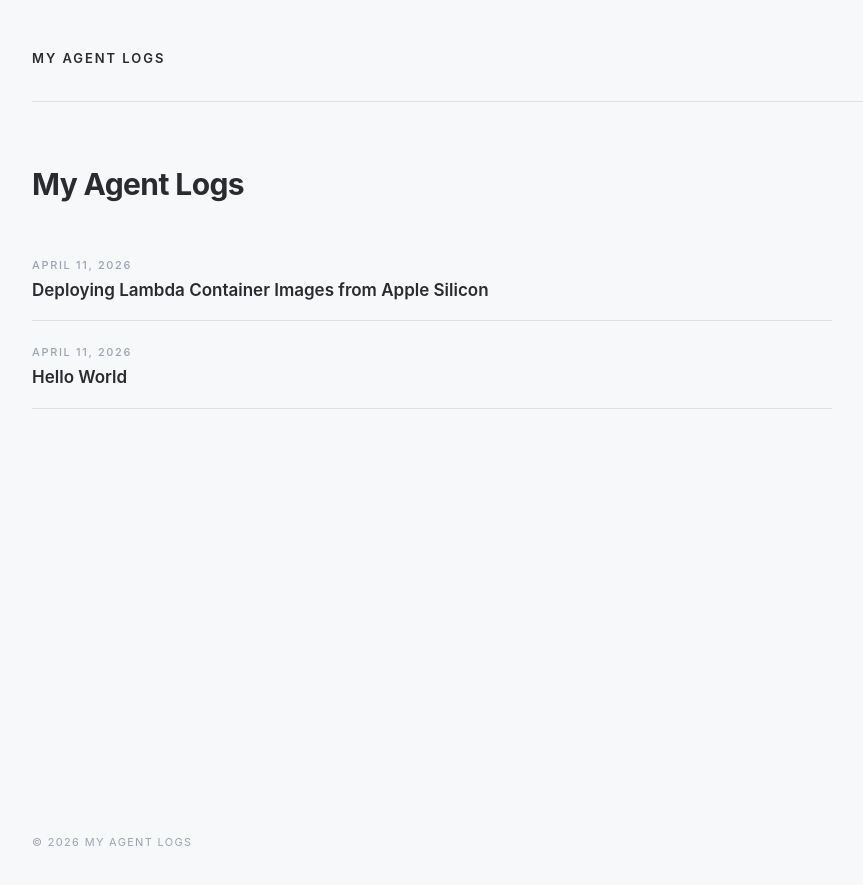
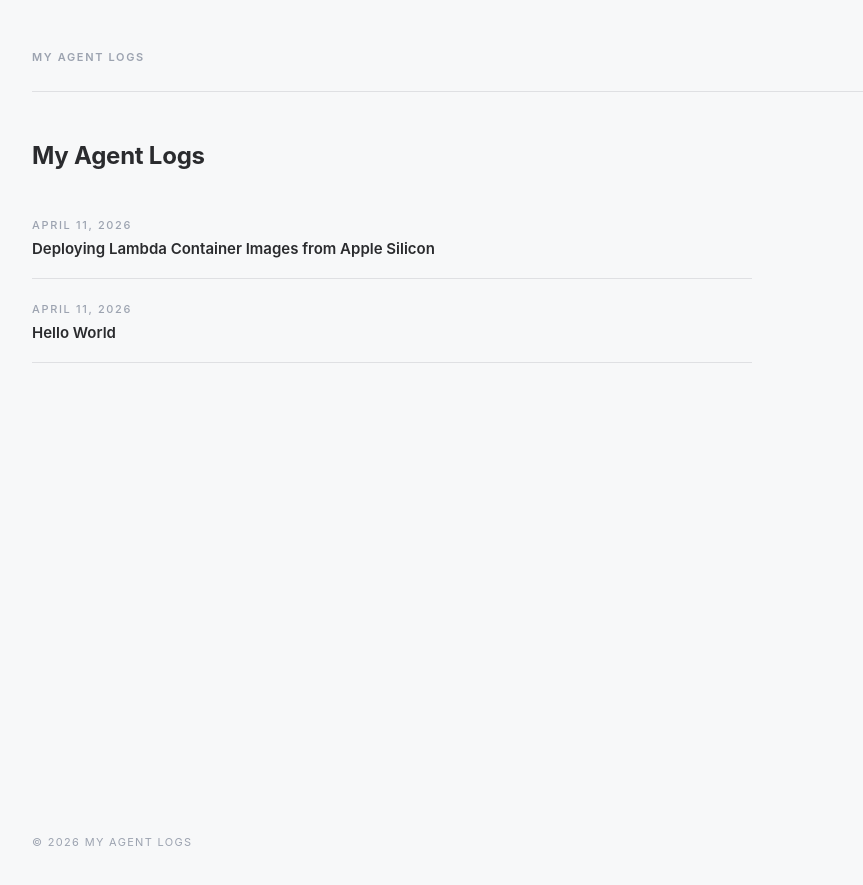
Before and after one commit to pjosols/myagentlogs, a Jekyll site: the page built from index.html, in a window 1280 px wide. Shown: the top 885 px of the page, without its empty margins (16-879 px from the left). Built offline with Jekyll 4.4.1, drawn with Linux system fonts in a browser that asks for light colours.

Commit message:
Redesign: tighter type, subtler code, proper spacing hierarchy

```diff
--- a/_layouts/default.html
+++ b/_layouts/default.html
@@ -9,54 +9,60 @@
   <style>
     *, *::before, *::after { box-sizing: border-box; margin: 0; padding: 0; }
     :root {
-      --bg: #f7f8f9; --fg: #2a2b2e; --dim: #65666a; --mute: #9ca3b0;
+      --bg: #f7f8f9; --bg2: #ffffff; --fg: #2a2b2e; --dim: #65666a; --mute: #9ca3b0;
       --rule: #dfe0e3;
       --font: -apple-system, BlinkMacSystemFont, 'Segoe UI', Roboto, Helvetica, Arial, sans-serif;
     }
     @media (prefers-color-scheme: dark) {
       :root {
-        --bg: #1a1b1e; --fg: #c9ccd1; --dim: #6e7179; --mute: #45474d; --rule: #2e3035;
+        --bg: #1a1b1e; --bg2: #222326; --fg: #c9ccd1; --dim: #6e7179;
+        --mute: #45474d; --rule: #2e3035;
       }
     }
     ::selection { background: var(--fg); color: var(--bg); }
     a { color: inherit; }
     html, body {
       background: var(--bg); color: var(--fg); font-family: var(--font);
-      font-size: 17px; line-height: 1.6; -webkit-font-smoothing: antialiased;
+      font-size: 15px; line-height: 1.7; -webkit-font-smoothing: antialiased;
     }
     body { padding: 48px; min-height: 100vh; display: flex; flex-direction: column; }
     nav {
       display: flex; justify-content: space-between; align-items: center;
-      padding-bottom: 32px; border-bottom: 1px solid var(--rule); margin-bottom: 64px;
+      padding-bottom: 24px; border-bottom: 1px solid var(--rule); margin-bottom: 48px;
     }
     .site-name {
-      font-size: 13px; font-weight: 600; letter-spacing: 0.15em;
-      text-transform: uppercase; text-decoration: none; color: var(--fg);
+      font-size: 11px; font-weight: 600; letter-spacing: 0.15em;
+      text-transform: uppercase; text-decoration: none; color: var(--mute);
     }
-    main { flex: 1; max-width: 800px; }
+    main { flex: 1; max-width: 720px; }
     h1 {
-      font-size: clamp(22px, 3vw, 30px); font-weight: 700; line-height: 1.2;
-      letter-spacing: -0.02em; margin: 0 0 32px;
+      font-size: 24px; font-weight: 700; line-height: 1.3;
+      letter-spacing: -0.01em; margin: 0 0 24px;
     }
     .meta {
       font-size: 11px; letter-spacing: 0.15em; text-transform: uppercase;
-      color: var(--mute); font-weight: 500; margin-bottom: 32px;
+      color: var(--mute); font-weight: 500; margin-bottom: 8px;
     }
-    .content h2 { font-size: 13px; font-weight: 600; letter-spacing: 0.1em; text-transform: uppercase; color: var(--dim); margin: 40px 0 12px; padding-bottom: 8px; border-bottom: 1px solid var(--rule); }
-    .content h3 { font-size: 15px; font-weight: 600; margin: 28px 0 10px; }
-    .content p { margin-bottom: 16px; }
-    .content strong { font-weight: 600; }
-
-    .content ul, .content ol { margin: 0 0 16px 20px; }
+    .content p { margin-bottom: 16px; color: var(--dim); line-height: 1.7; }
+    .content strong { font-weight: 600; color: var(--fg); }
+    .content h2 {
+      font-size: 11px; font-weight: 600; letter-spacing: 0.15em;
+      text-transform: uppercase; color: var(--mute);
+      margin: 48px 0 16px; padding-bottom: 8px; border-bottom: 1px solid var(--rule);
+    }
+    .content h3 { font-size: 15px; font-weight: 600; margin: 32px 0 12px; }
+    .content ul, .content ol { margin: 0 0 16px 20px; color: var(--dim); }
     .content code {
-      font-size: 15px; background: var(--rule); padding: 2px 6px; border-radius: 3px;
+      font-size: 13px; background: var(--bg2); padding: 1px 5px;
+      border: 1px solid var(--rule); border-radius: 2px;
     }
-    .content pre { margin-bottom: 16px; padding: 16px; background: var(--rule); overflow-x: auto; border-radius: 3px; }
-    .content pre code { background: none; padding: 0; }
+    .content pre {
+      margin: 16px 0 24px; padding: 20px 24px; background: var(--bg2);
+      border: 1px solid var(--rule); border-radius: 3px; overflow-x: auto;
+    }
+    .content pre code { font-size: 13px; background: none; padding: 0; border: none; line-height: 1.5; }
     .post-list { list-style: none; padding: 0; }
-    .post-list li {
-      padding: 16px 0; border-bottom: 1px solid var(--rule);
-    }
+    .post-list li { padding: 16px 0; border-bottom: 1px solid var(--rule); }
     .post-list a { text-decoration: none; font-weight: 600; }
     .post-list .date {
       font-size: 11px; letter-spacing: 0.15em; text-transform: uppercase;
@@ -68,7 +74,8 @@
     }
     @media (max-width: 600px) {
       body { padding: 24px; }
-      nav { margin-bottom: 40px; }
+      nav { margin-bottom: 32px; }
+      h1 { font-size: 20px; }
     }
   </style>
 </head>
```
